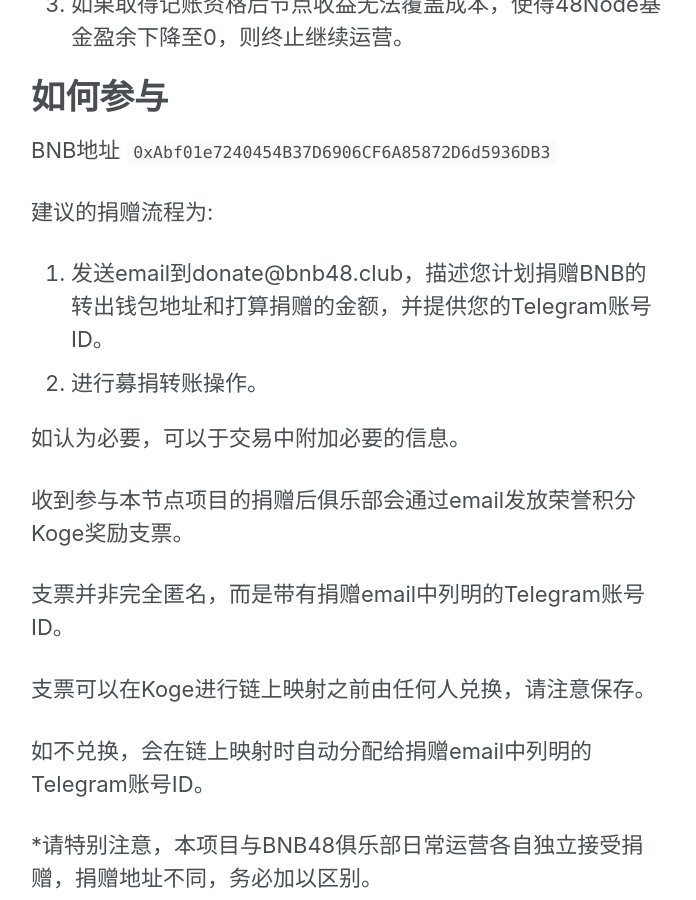
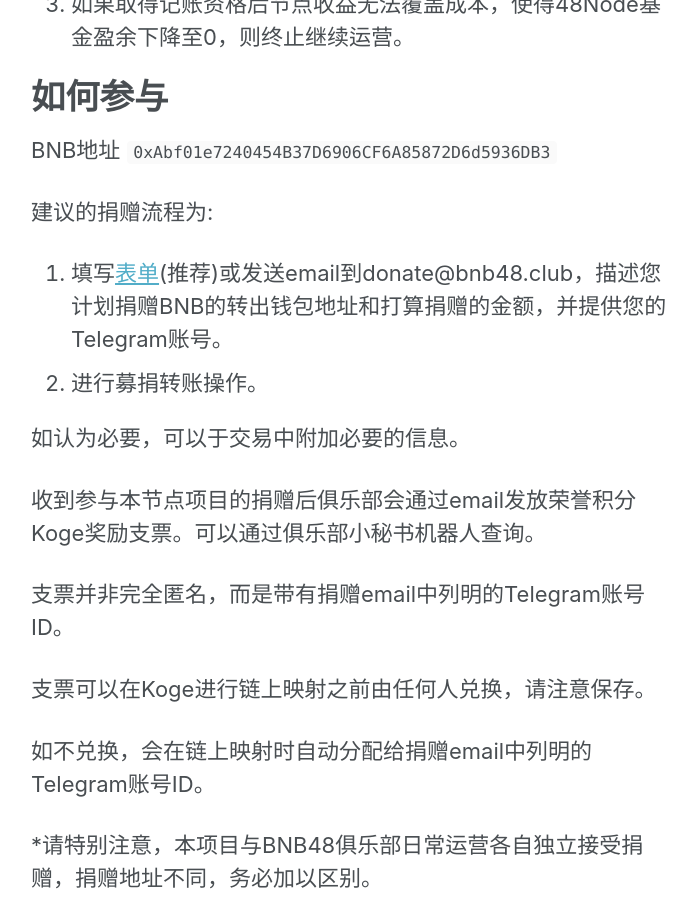
Before and after one commit to 48Club/BNB48Club.github.io, a Jekyll site: the page built from _pages/binancenode.md, in a window 1280 px wide and 900 px high, scrolled down 2646 px. Shown: the whole window, without its empty margins (291-987 px from the left). Built offline with Jekyll 4.4.1, drawn with Linux system fonts in a browser that asks for light colours; nearby versions of some CDN libraries.

Commit message:
提供了表单提交捐助信息，比发email简单一些

```diff
--- a/_pages/binancenode.md
+++ b/_pages/binancenode.md
@@ -51,12 +51,12 @@
 BNB地址 `0xAbf01e7240454B37D6906CF6A85872D6d5936DB3`
 
 建议的捐赠流程为:
-1. 发送email到donate@bnb48.club，描述您计划捐赠BNB的转出钱包地址和打算捐赠的金额，并提供您的Telegram账号ID。
+1. 填写[表单](http://bnb48club.mikecrm.com/c3iNLGn)(推荐)或发送email到donate@bnb48.club，描述您计划捐赠BNB的转出钱包地址和打算捐赠的金额，并提供您的Telegram账号。
 2. 进行募捐转账操作。
 
 如认为必要，可以于交易中附加必要的信息。
 
-收到参与本节点项目的捐赠后俱乐部会通过email发放荣誉积分Koge奖励支票。
+收到参与本节点项目的捐赠后俱乐部会通过email发放荣誉积分Koge奖励支票。可以通过俱乐部小秘书机器人查询。
 
 支票并非完全匿名，而是带有捐赠email中列明的Telegram账号ID。
 
```
